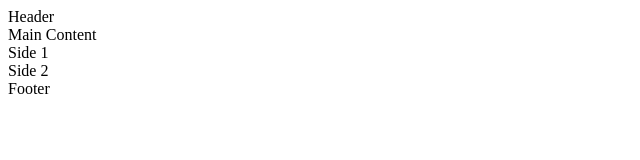
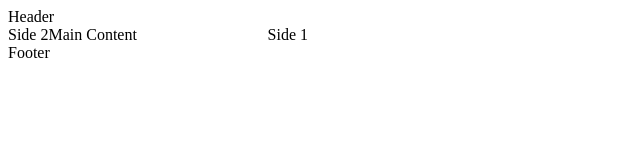
Before and after one commit to CodeCrew-CodeSchool/HTML, a plain HTML site: page Semantic-Layout.html in a window 1280 px wide. Shown: the whole page, without its empty margins (0-640 px from the left). Drawn offline with Linux system fonts and the light colour scheme.

Commit message:
css float + semantics

```diff
--- a/Semantic-Layout.html
+++ b/Semantic-Layout.html
@@ -4,13 +4,24 @@
     <meta charset="UTF-8">
     <meta name="viewport" content="width=device-width, initial-scale=1.0">
     <title>Semantic Layouts</title>
+    <link rel="stylesheet" href="styles.css"/> <!-- External CSS -->
 </head>
 <body>
+    <!-- CSS Style Block -->
+    <style>
+        main {
+            width: 250px;
+        }
+        aside {
+            float: left;
+        }
+    </style>
 
     <navbar>Header</navbar>
-    <main>
+    <!-- Inline CSS -->
+    <main style="width: 300px;">
         Main Content
-        <aside>Side 1</aside>
+        <aside style="float: right;">Side 1</aside>
         <aside>Side 2</aside>
     </main>
     <footer>Footer</footer>
```
